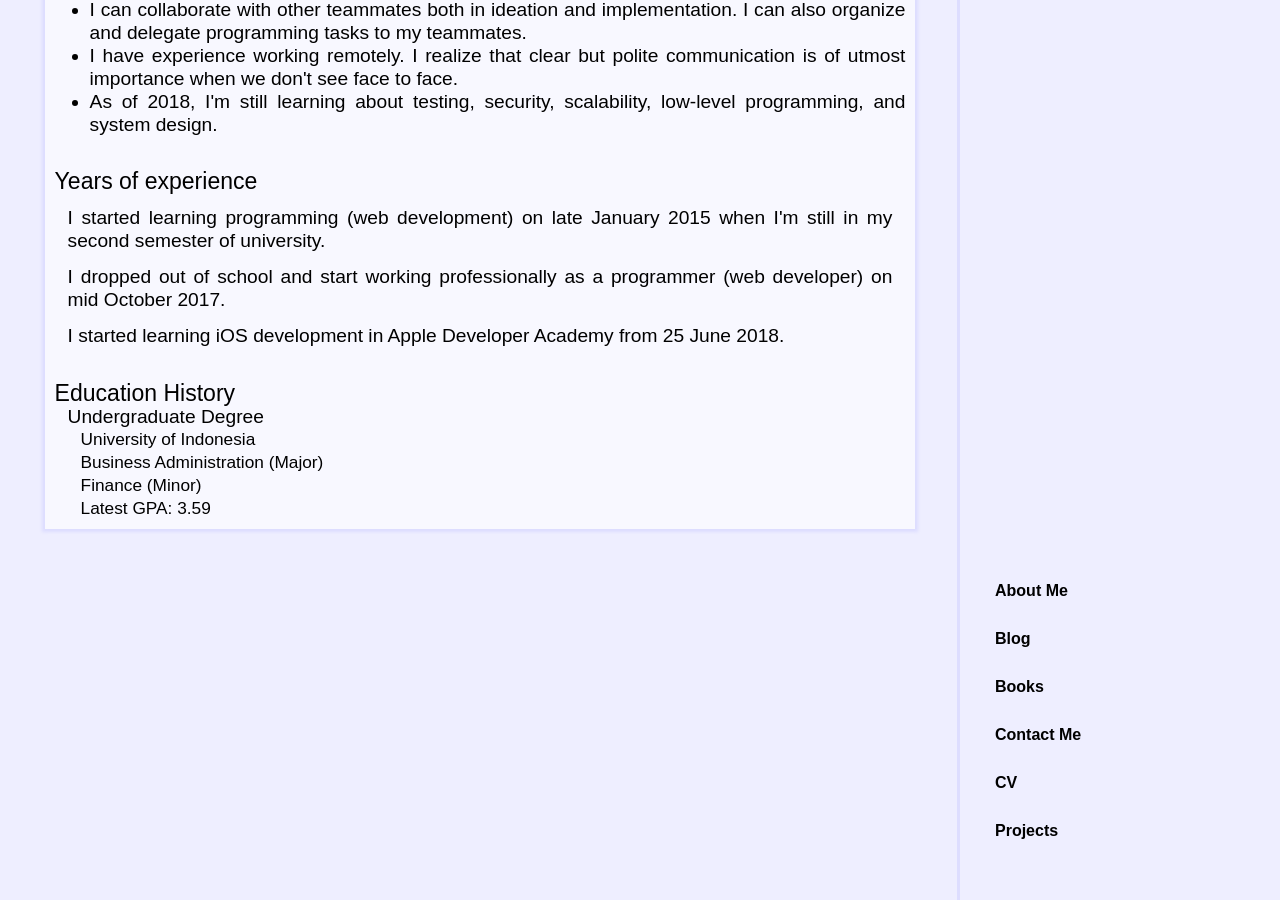
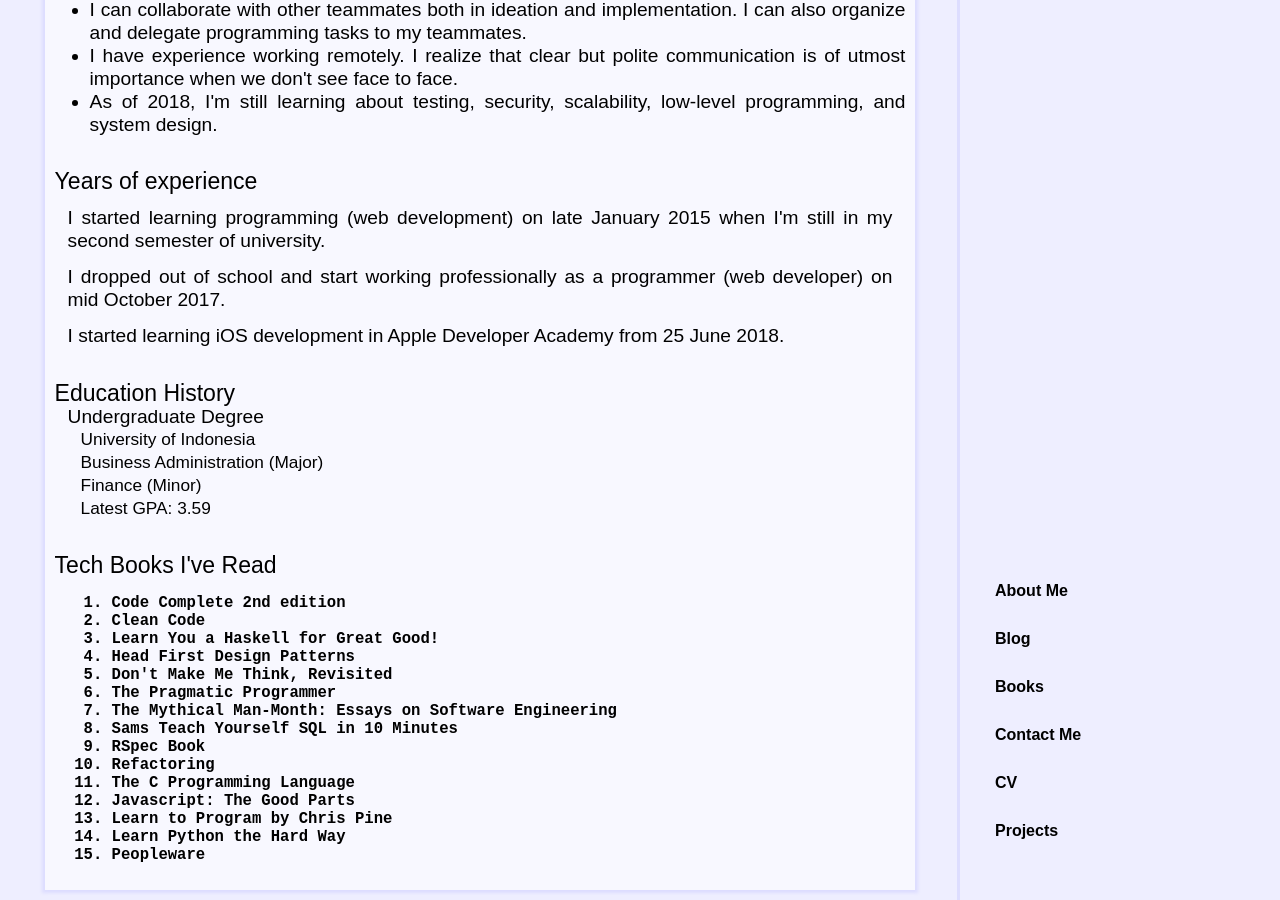
Before and after one commit to dotm/dotm.github.io, a Jekyll site: the page built from cv.html, in a window 1280 px wide and 900 px high, scrolled down 1464 px. Built offline with Jekyll 4.4.1, drawn with Linux system fonts in a browser that asks for light colours.

Commit message:
Update cv.html

```diff
--- a/cv.html
+++ b/cv.html
@@ -75,6 +75,25 @@ style: /stylesheets/page.css
       <dd>Latest GPA: 3.59</dd>
     </dl>
 
+    <h2>Tech Books I've Read</h2>
+    <ol>
+      <li>Code Complete 2nd edition</li>
+      <li>Clean Code</li>
+      <li>Learn You a Haskell for Great Good!</li>
+      <li>Head First Design Patterns</li>
+      <li>Don't Make Me Think, Revisited</li>
+      <li>The Pragmatic Programmer</li>
+      <li>The Mythical Man-Month: Essays on Software Engineering</li>
+      <li>Sams Teach Yourself SQL in 10 Minutes</li>
+      <li>RSpec Book</li>
+      <li>Refactoring</li>
+      <li>The C Programming Language</li>
+      <li>Javascript: The Good Parts</li>
+      <li>Learn to Program by Chris Pine</li>
+      <li>Learn Python the Hard Way</li>
+      <li>Peopleware</li>
+    </ol>
+
     <!--
     Employment
     Projects and Additional Training
```
Also changed, not shown: other parts of cv.html (+0 -7 lines).
